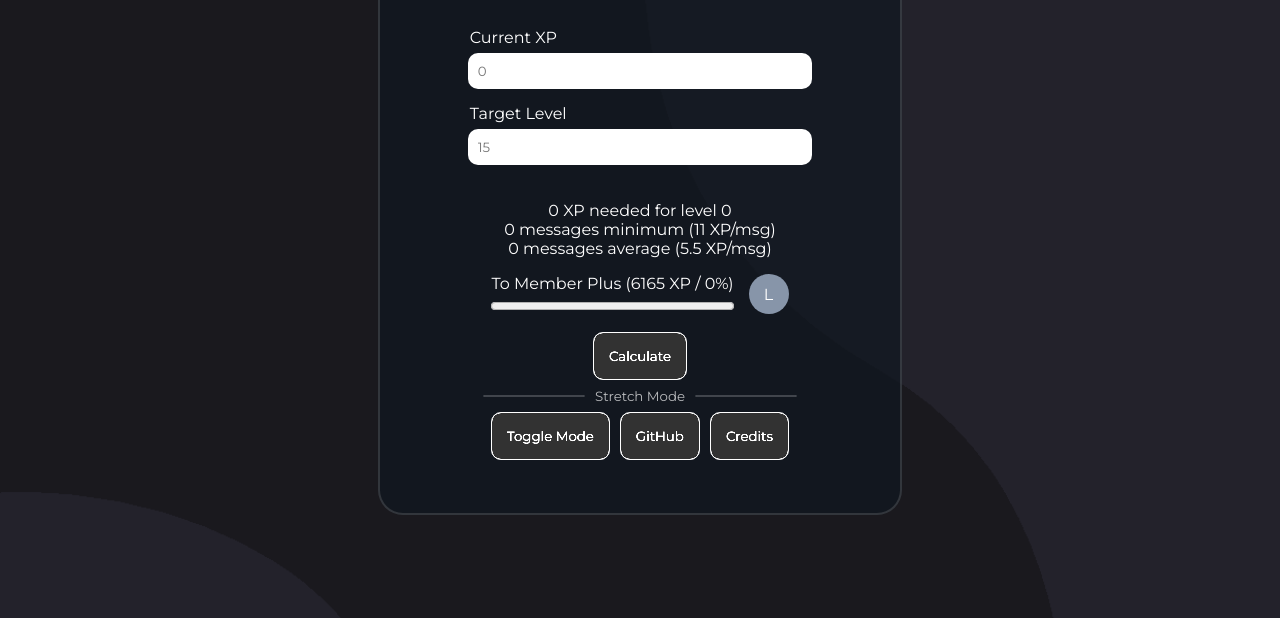
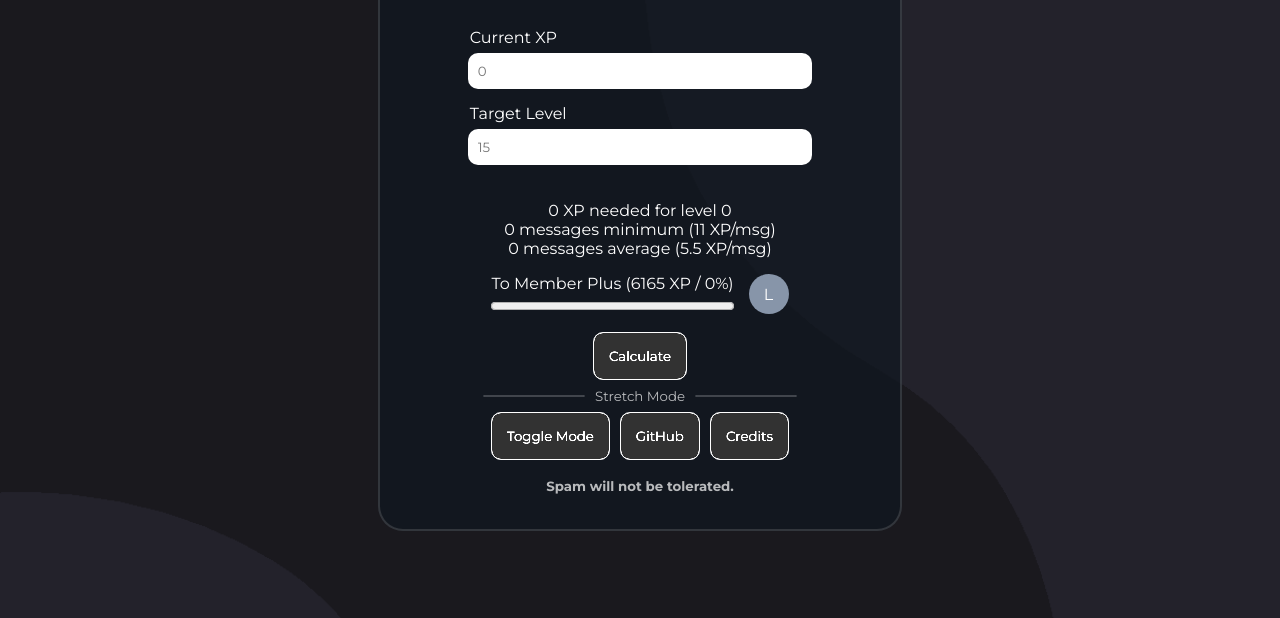
Before and after one commit to RisingGlitch/GIR-Xp-calculator-, a plain HTML site: page index.html in a window 1280 px wide. Shown: the part 182-800 px from the top of the page. Drawn offline with nearby package versions, Linux system fonts and the light colour scheme.

Commit message:
Add spam warning

```diff
--- a/index.html
+++ b/index.html
@@ -69,6 +69,7 @@
                 <button onclick="toggleCredits()">Credits</button>
             </span>
             <br>
+            <sup class="opacity"><b>Spam will not be tolerated.</b></sup>
             <p id="credits" class="opacity hidden">
                 <b>Credits:</b><br><br>
                 Concept and levelToXP() by <a href="https://github.com/RisingGlitch" target="_blank">@systemless_</a><br>
```
